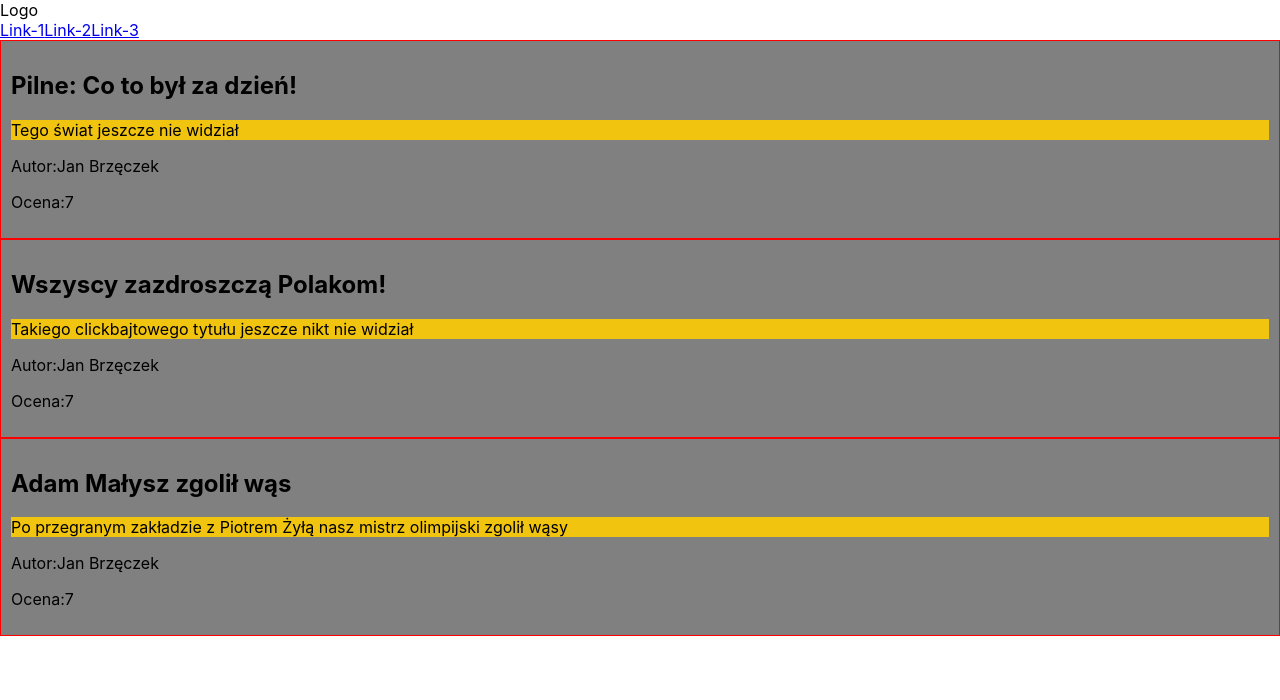
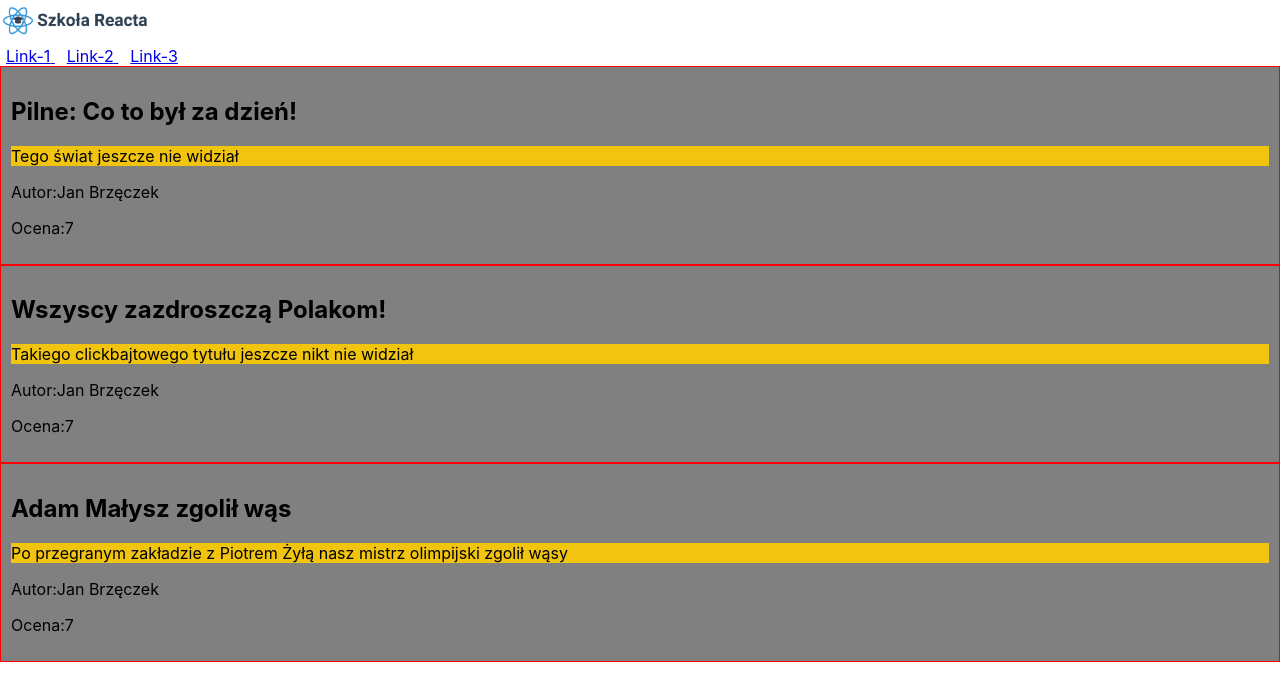
Before and after one commit to Edyta2801/Poligon-react-app, a React (Create React App) app: page / in a window 1280 px wide. Shown: the top 700 px of the page. Built offline with nearby package versions, Linux system fonts and the light colour scheme.

Commit message:
add logo.png

```diff
--- a/src/components/Header/Logo.js
+++ b/src/components/Header/Logo.js
@@ -1,8 +1,16 @@
+/* eslint-disable jsx-a11y/alt-text */
 import React from 'react';
+import logoImg from './szkola-reacta-logo.png';
+
+const styles={
+  width:150,
+  height:'auto'
+};
+
 
 function Logo() {
   return (
-    <div>Logo</div>
+    <div><img src={logoImg} alt="Logo" style={styles}/></div>
   );
 }
 
--- a/src/components/Header/NavLink.js
+++ b/src/components/Header/NavLink.js
@@ -1,8 +1,14 @@
 import React from 'react';
+
+const styles={
+    padding:6
+};
+
+
 
 function NavLink({to, label}) {
     return (
-        <a href={to}>{label}</a>
+        <a href={to} style={styles}>{label} </a>
     );
 }
 
```
Also changed, not shown: src/components/Header/szkola-reacta-logo.png (added).
